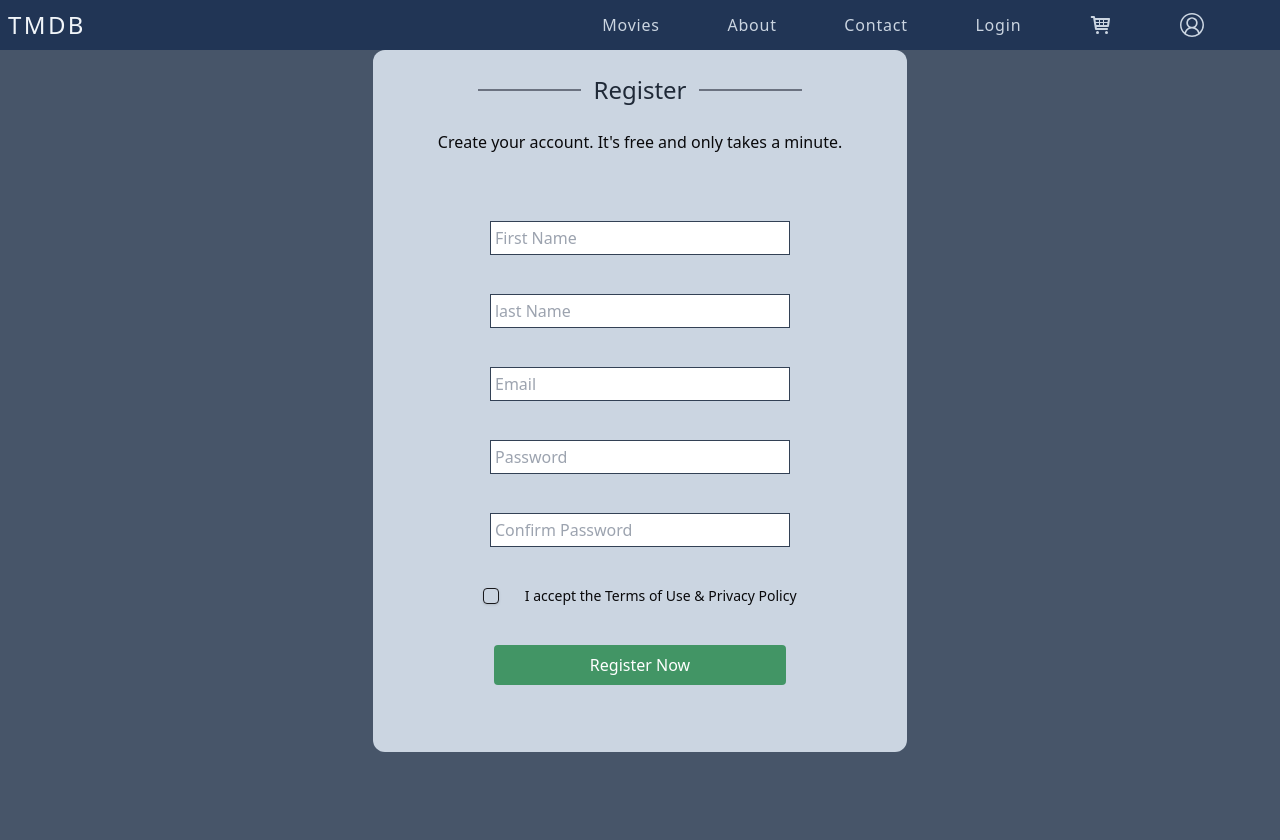
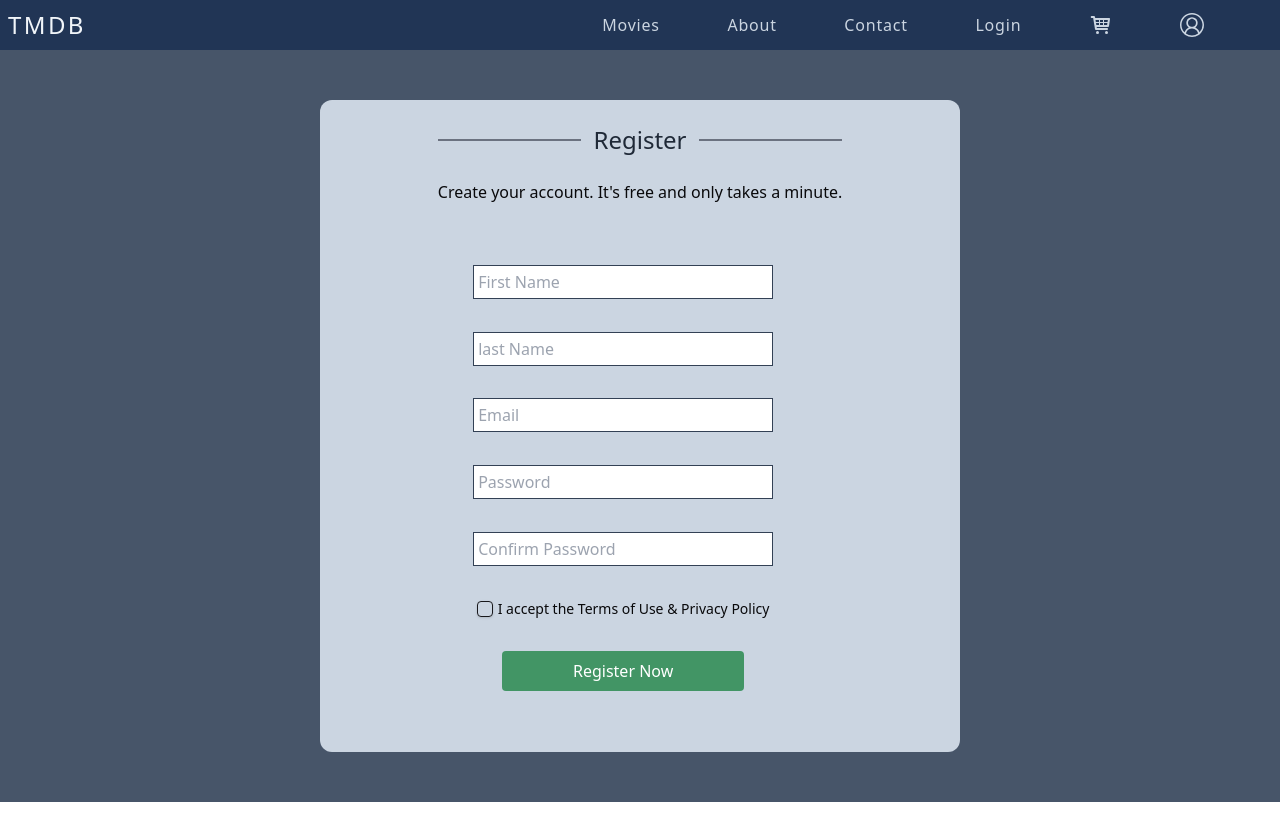
Before and after one commit to angkamilama/Movie_App, a React (Vite) app: page /Register in a window 1280 px wide. Shown: the top 840 px of the page. After the commit the page ends 802 px from the top, so only its background shows below. Built offline with nearby package versions, Linux system fonts and the light colour scheme; no server answers; the database is empty.

Commit message:
add registered message

```diff
--- a/src/components/Register.tsx
+++ b/src/components/Register.tsx
@@ -1,32 +1,70 @@
 import { SubmitHandler, useForm } from "react-hook-form";
 import { Checkbox } from "@/components/ui/checkbox";
 import { RegisterFormValues } from "../types/Types";
+import { auth } from "../firebase/firebase-config";
+import { createUserWithEmailAndPassword } from "firebase/auth";
+import { useState } from "react";
+
+type UserInfo = {
+  email: string;
+  uid: string;
+};
 
 function Register() {
   const {
     register,
     handleSubmit,
+    reset,
     formState: { errors },
   } = useForm<RegisterFormValues>();
+  const [userInfo, setUserInfo] = useState<UserInfo>();
+  const [userCreated, setUserCreated] = useState(false);
 
-  const onSubmit: SubmitHandler<RegisterFormValues> = (data) => {
+  const onSubmit: SubmitHandler<RegisterFormValues> = async (data) => {
+    try {
+      const userCredential = await createUserWithEmailAndPassword(
+        auth,
+        data.email,
+        data.password
+      );
+      const user = userCredential.user;
+      console.log(user);
+      const { uid, email } = user;
+      setUserInfo({ uid, email: email! });
+      setUserCreated(true);
+      reset();
+      // ...
+    } catch (error) {
+      console.log(error);
+    }
+
     console.log(data);
   };
   return (
-    <div className=" bg-slate-600 w-screen h-screen">
-      <div className="flex flex-col justify-evenly items-center bg-slate-300 mt-12 w-full md:w-5/12 mx-auto p-6 rounded-xl">
-        <div className="flex items-center w-8/12">
+    <div className=" bg-slate-300 md:bg-slate-600 w-screen h-screen flex justify-evenly items-center">
+      <div className="flex flex-col justify-evenly items-center bg-slate-300 mt-12 w-full md:w-6/12 min-h-[550px] mx-auto p-6 rounded-xl">
+        {userCreated ? (
+          <div className="text-center p-1">
+            <p>
+              <span className="text-green-700 font-semibold">
+                Congratulations!
+              </span>{" "}
+              You have been registered as {userInfo?.email}.
+            </p>
+          </div>
+        ) : (
+          <div>
+            <div className="flex justify-evenly  w-full items-center ">
               <div className="flex-grow border border-t border-gray-500"></div>
               <span className="px-3 text-2xl text-gray-800">Register</span>
               <div className="flex-grow border border-t border-gray-500"></div>
             </div>
-
             <h4 className="my-6">
               Create your account. It's free and only takes a minute.
             </h4>
             <form
               onSubmit={handleSubmit(onSubmit)}
-          className="flex flex-col justify-evenly items-center rounded-lg h-[550px] w-11/12  p-1"
+              className="flex flex-col justify-evenly items-center rounded-lg h-[500px] w-11/12  p-1"
             >
               <div className=" text-center flex flex-col justify-evenly items-center w-full">
                 <input
@@ -42,7 +80,9 @@ function Register() {
               </div>
               <div className="text-center flex flex-col justify-evenly items-center w-full">
                 <input
-              {...register("lastName", { required: "Last name is required" })}
+                  {...register("lastName", {
+                    required: "Last name is required",
+                  })}
                   placeholder="last Name"
                   className="border border-slate-700 p-1 w-9/12 md:w-[300px]"
                 />
@@ -101,12 +141,14 @@ function Register() {
                 />
 
                 {errors.confirmPassword && (
-              <p className="text-red-500">{errors.confirmPassword.message}</p>
+                  <p className="text-red-500">
+                    {errors.confirmPassword.message}
+                  </p>
                 )}
               </div>
               <div className="flex  justify-evenly items-center w-10/12 ">
                 <Checkbox />
-            <h4 className="text-xs md:text-sm flex-wrap">
+                <h4 className="text-xs md:text-sm flex-wrap ">
                   I accept the Terms of Use & Privacy Policy
                 </h4>
               </div>
@@ -118,6 +160,8 @@ function Register() {
               </button>
             </form>
           </div>
+        )}
+      </div>
     </div>
   );
 }
```
Lines whose indentation alone changed are shown as unchanged.
